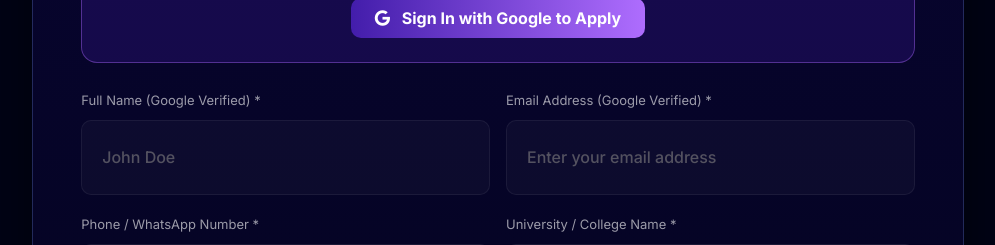
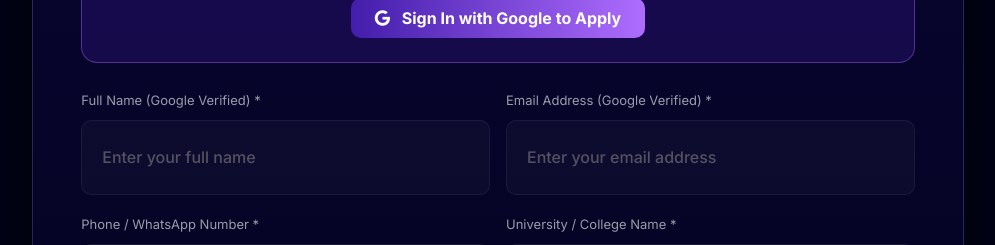
Before and after one commit to mokarramshahban/appifyra, a React (Vite) app: page /internship in a window 1280 px wide. Shown: the part 2540-2785 px from the top of the page, without its empty margins (142-1137 px from the left). Built offline with nearby package versions, Linux system fonts and the light colour scheme; no server answers; a web font is replaced by a local one.

Commit message:
chore: placeholders with generic enterprise prompts across form inputs

```diff
--- a/src/pages/AdminDashboardPage.jsx
+++ b/src/pages/AdminDashboardPage.jsx
@@ -1181,7 +1181,7 @@ export default function AdminDashboardPage() {
                         <input
                           type="text"
                           className="form-control text-white"
-                          placeholder="e.g. Mokarram Shahban"
+                          placeholder="Enter candidate full name"
                           style={{ backgroundColor: 'rgba(255, 255, 255, 0.05)', border: '1px solid rgba(255, 255, 255, 0.15)', borderRadius: '10px' }}
                           value={certForm.studentName}
                           onChange={(e) => setCertForm({ ...certForm, studentName: e.target.value })}
--- a/src/pages/InternshipPage.jsx
+++ b/src/pages/InternshipPage.jsx
@@ -409,7 +409,7 @@ export default function InternshipPage() {
                         onChange={handleChange}
                         required
                         disabled={!currentUser}
-                        placeholder="John Doe"
+                        placeholder="Enter your full name"
                       />
                     </div>
                     <div className="col-md-6">
```
